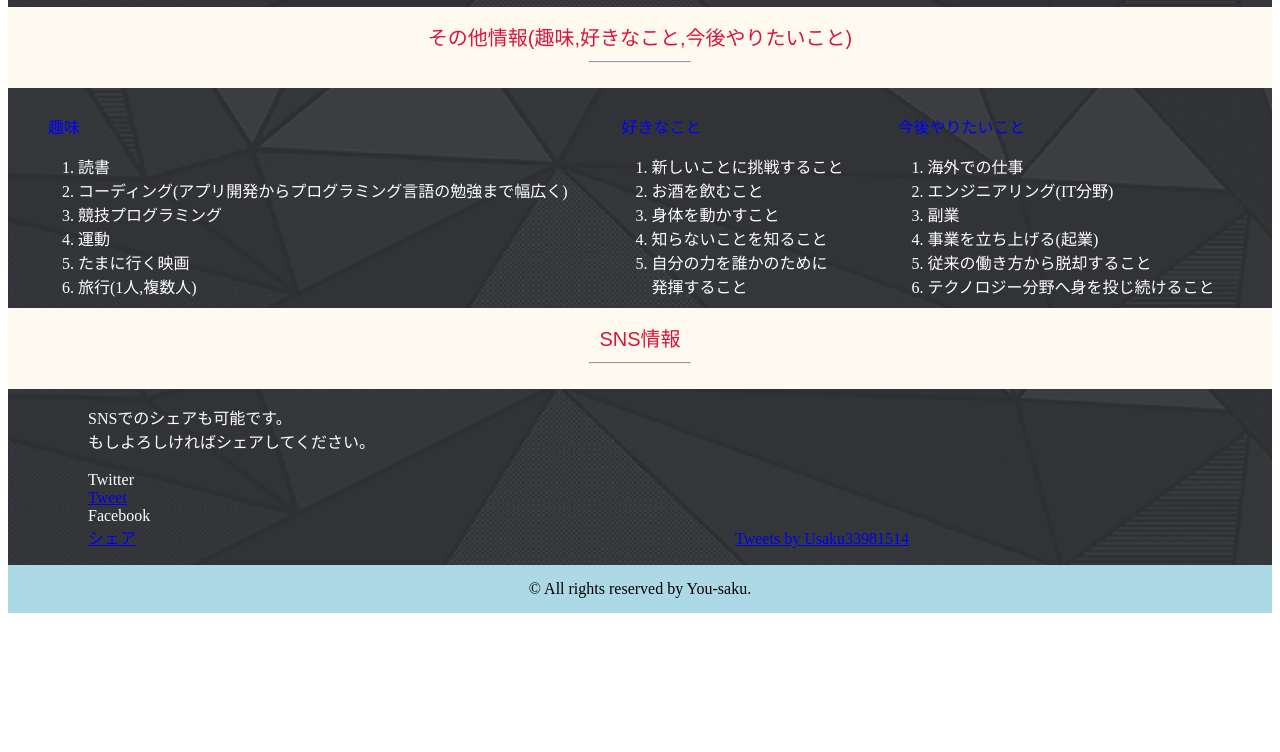
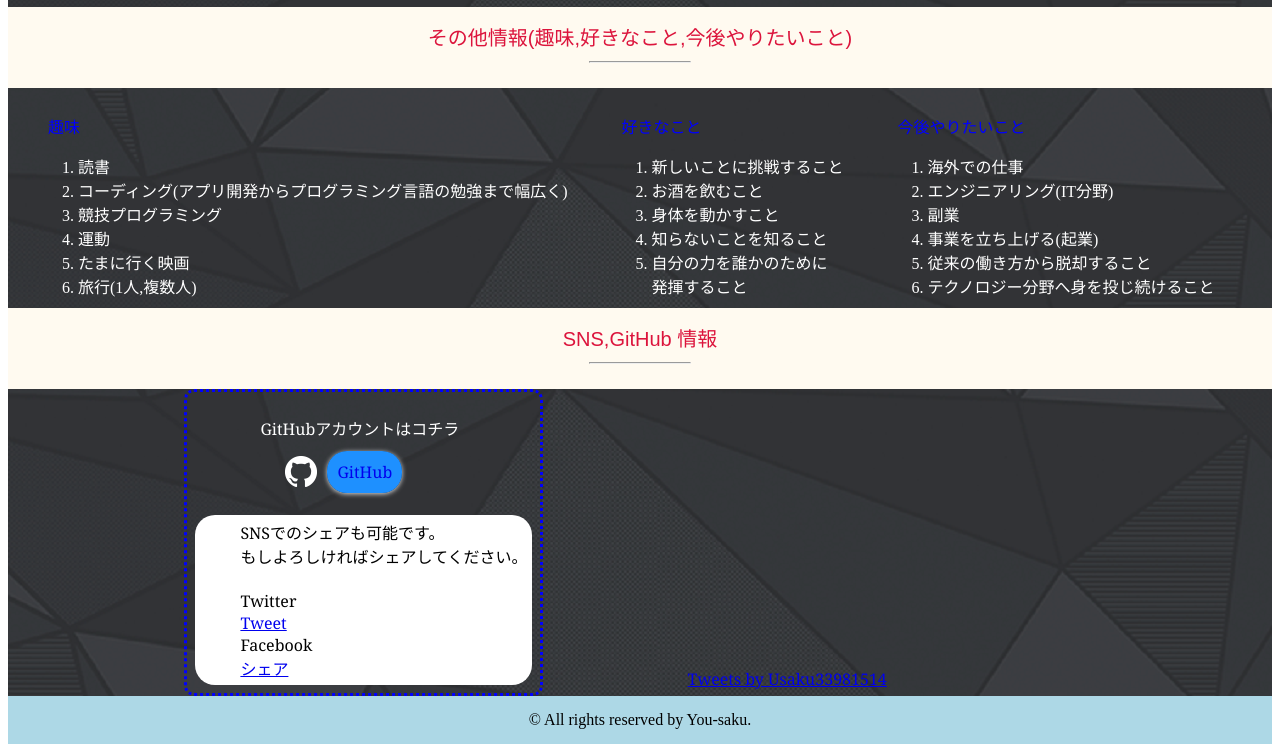
Before and after one commit to You-saku/My_HomePage1, a plain HTML site: page public/index.html in a window 1280 px wide. Shown: the part 1172-1924 px from the top of the page. Before the commit the page ends 1793 px from the top, so only its background shows below. Drawn offline with nearby package versions, Linux system fonts and the light colour scheme; a web font is replaced by a local one.

Commit message:
add octcat

```diff
--- a/public/css/profile.css
+++ b/public/css/profile.css
@@ -7,9 +7,11 @@ header {
 }
 
 header > div{
+    position: relative;
+    bottom: 5px;
     font-family: Georgia, 'Times New Roman', Times, serif;
-    color: black;
-    font-size: 15px;
+    color: crimson;
+    font-size: 16px;
 }
 
 .header-contents{
@@ -38,14 +40,16 @@ header > div{
     color: black;
     background-color: dodgerblue;
     border-radius: 20px;
+    text-decoration: none;
 }
 
 .nav-list-item > .link-title:hover{
+    margin: 20px;
+    padding: 10px;
     color: crimson;
-    padding: 10px;
-    background-color: lightseagreen;
-    border-style: solid;
-    border-color: blue;
+    background-color: dodgerblue;
+    text-decoration: none;
+    box-shadow: 0 5px 10px 0 rgba(0,0,0,0.12), 0 3px 20px 0 rgba(0,0,0,0.12), 0 5px 6px -2px rgba(0,0,0,0.2);
 }
 
 
@@ -74,12 +78,14 @@ body{
     font-family: 'Sansita Swashed', cursive;
     font-family: 'Sawarabi Mincho', sans-serif;
     border-style: dashed;
+    text-decoration: none;
 }
 
 .goto_portfolio:hover{
     color: orange;
     font-size: 20px;
     text-shadow: 1px 1px 3px orange;
+    text-decoration: none;
 }
 
 .contents1{
@@ -239,22 +245,74 @@ p.contents1-name{
     color: white;
 }
 
-/*SNS紹介部分*/
-#sns{
+/*紹介部分*/
+#account{
     background-image: url(../images/background.png);
+    font-family: Georgia, 'Times New Roman', Times, serif;
 }
 
-#sns_contents > ol{
+#account_contents > ol{
     display: inline-block;
+    position: relative;
+    left: 10%;
+    margin: 0px 50px;
 }
 
 #share_button{
+    position: relative;
+    left: 80px;
+    margin: 5px;
+    padding: 8px;
     color: white;
+    border-style: dotted;
+    border-color: blue;
+    border-radius: 10px;
+}
+
+/*GitHubアカウント*/
+#share_button > #github > ul > #github-link >.link-title{
+    position: relative;
+    bottom: 10px;
+    margin: 10px;
+    padding: 10px;
+    border-radius: 20px;
+    text-decoration: none;/*下線消える*/
+    background-color: dodgerblue;
+
+    /*影をつける*/
+    box-shadow: 0px 0px 0px 0px rgba(255, 255, 255, 0.829), 0 1px 5px 0 rgba(255, 255, 255, 0.829), 0 3px 1px -4px rgba(255, 255, 255, 0.829);
+    -webkit-tap-highlight-color: transparent;
+    transition: .3s ease-out;
+}
+
+#share_button > ul > #github-link > .link-title:hover{
+    color: crimson;
+    padding: 10px;
+    text-decoration: none;
+    background-color: dodgerblue;
+    border-radius: 20px;
+}
+
+#github > ul > p{
+    position: relative;
+    left: 25px;
+}
+
+#github-link{
+    position: relative;
+    left: 50px;
+}
+
+#sns_intro{
+    color: black;
+    background-color: white;
+    padding: 5px;
+    border-radius: 20px;
 }
 
 #twitter_timeline{
     position: relative;
-    left: 25%;
+    top: 10px;
 }
 
 /*フッター*/
--- a/public/index.html
+++ b/public/index.html
@@ -51,10 +51,9 @@
     <header id="header">
         <div id="interest">
             関根優作(Yusaku Sekine)に興味を持った方<br>
-            <center>SNSや他のアカウントもご覧下さい</center>
+            <center>関根優作(Yusaku Sekine)のSNSもご覧下さい</center>
         </div>
             <ul class="nav-list">
-                <li class="nav-list-item"><a class="link-title" href="https://github.com/You-saku" target="blank">GitHub</a></li>
                 <li class="nav-list-item"><a class="link-title" href="https://twitter.com/Usaku33981514" target="blank">Twitter</a></li>
                 <li class="nav-list-item"><a class="link-title" href="https://www.facebook.com/profile.php?id=100027706541014" target="blank">Facebook</a></li>
             </ul>
@@ -187,18 +186,33 @@
     <!--body本体終了-->
 
     <!--SNS部分-->
-    <div id="sns">
+    <div id="account">
         <div class="contents-title">
-            SNS情報
+            SNS,GitHub 情報
             <hr width="100"></hr>
         </div>
-        <div id="sns_contents">
-            <!--SNSシェアボタン-->
+        <div id="account_contents">
+            <!--他アカウント紹介-->
             <ol id="share_button">
+                <!--GitHub-->
+                <div id="github">
+                    <ul>
+                        <p>GitHubアカウントはコチラ</p>
+                    </ul>
+                    <ul>
+                        <span id="github-link"><img id="octcat" src="images/octcat/GitHub-Mark-Light-32px.png" alt="Octcat_img"><a class="link-title" href="https://github.com/You-saku" target="blank">GitHub</a></span>
+                    </ul>
+                </div>
+
+                <br>
+                <!--SNS-->
+                <div id="sns_intro">
                     <ul>
                         SNSでのシェアも可能です。<br>もしよろしければシェアしてください。
                     </ul>
+
                     <br>
+
                     <ul>
                         Twitter<br>
                         <a href="https://twitter.com/share?ref_src=twsrc%5Etfw" class="twitter-share-button" data-size="large" data-text="関根優作のプロフィールページ" data-url="https://you-saku.gitlab.io/you-saku_profile/" data-via="Usaku33981514" data-lang="en" data-show-count="false">Tweet
@@ -208,10 +222,11 @@
                         Facebook<br>
                         <div class="fb-share-button" data-href="https://you-saku.gitlab.io/you-saku_profile/" data-layout="button_count" data-size="large"><a target="_blank" href="https://www.facebook.com/sharer/sharer.php?u=https%3A%2F%2Fyou-saku.gitlab.io%2Fyou-saku_profile%2F&amp;src=sdkpreparse" class="fb-xfbml-parse-ignore">シェア</a></div>
                     </ul>
+                </div>
             </ol>
 
             <ol id="twitter_timeline">
-                <a class="twitter-timeline" data-width="300" data-height="350" href="https://twitter.com/Usaku33981514?ref_src=twsrc%5Etfw">Tweets by Usaku33981514</a> <script async src="https://platform.twitter.com/widgets.js" charset="utf-8"></script>
+                <a class="twitter-timeline" data-width="400" data-height="350" href="https://twitter.com/Usaku33981514?ref_src=twsrc%5Etfw">Tweets by Usaku33981514</a> <script async src="https://platform.twitter.com/widgets.js" charset="utf-8"></script>
             </ol>
         </div>
     </div>
```
Also changed, not shown: public/images/octcat/GitHub-Mark-120px-plus.png (added), public/images/octcat/GitHub-Mark-32px.png (added), public/images/octcat/GitHub-Mark-64px.png (added), public/images/octcat/GitHub-Mark-Light-120px-plus.png (added), public/images/octcat/GitHub-Mark-Light-32px.png (added), public/images/octcat/GitHub-Mark-Light-64px.png (added). Lines whose indentation alone changed are shown as unchanged.
